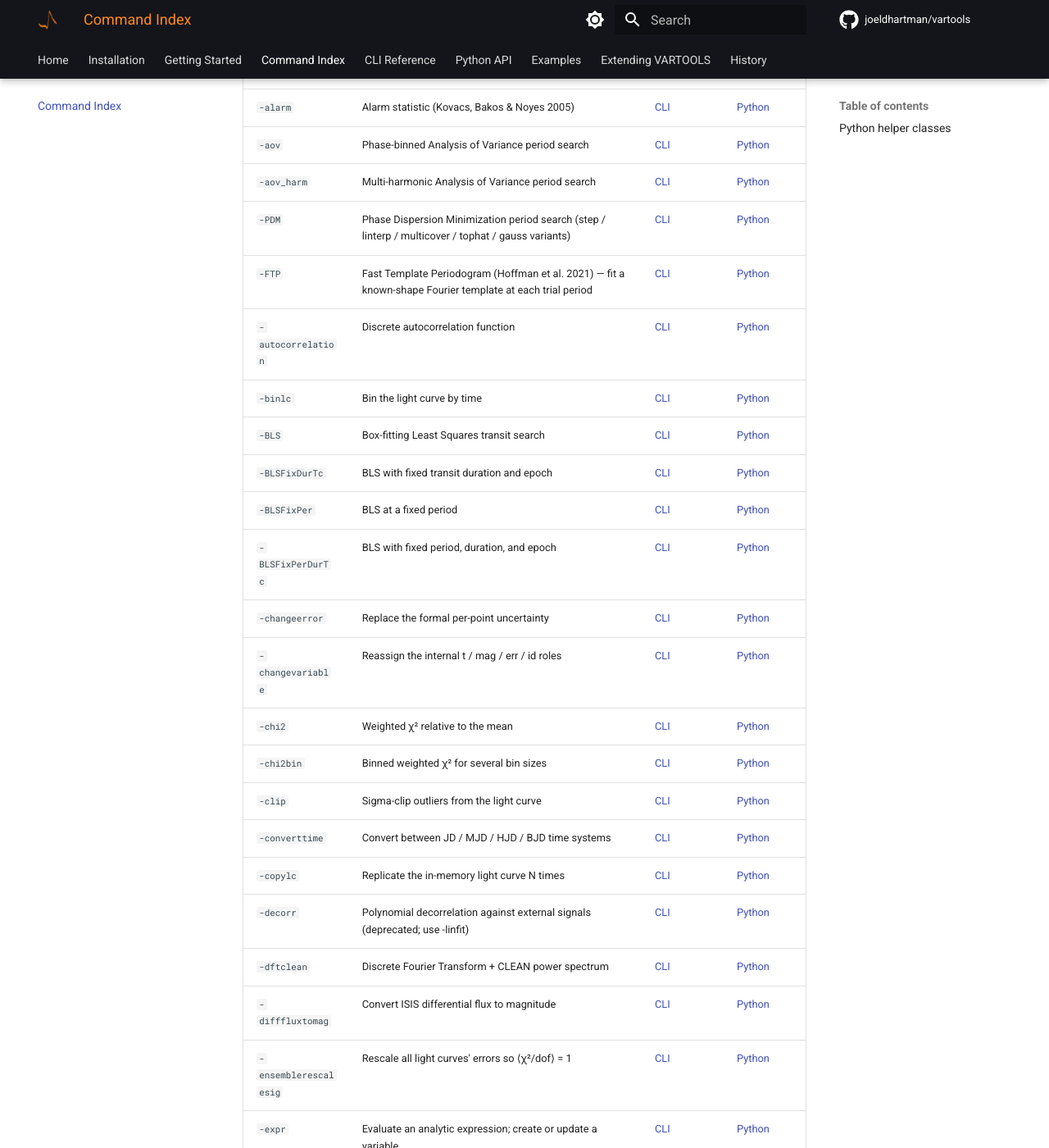
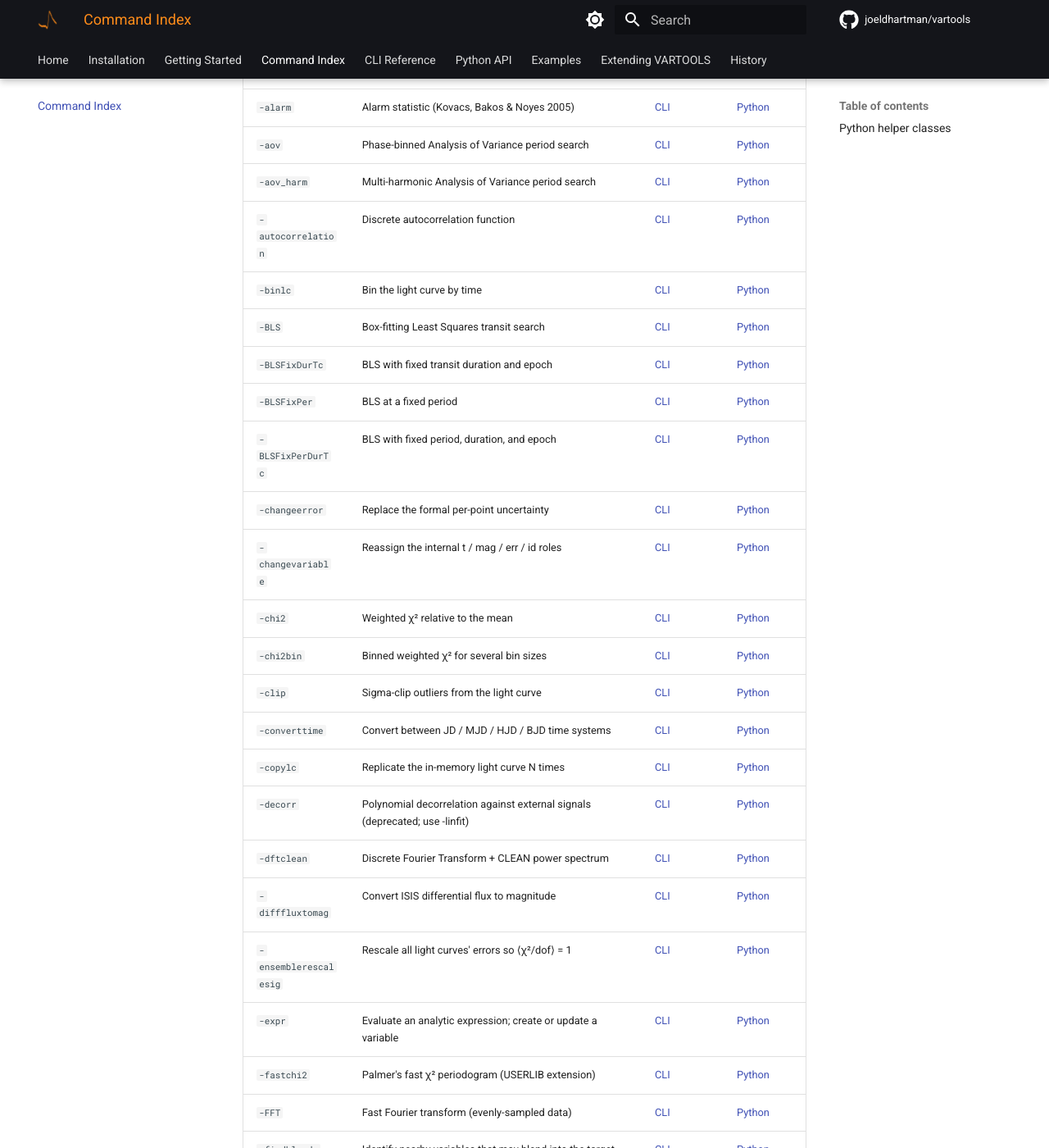
Before and after one commit to joeldhartman/vartools-site, an MkDocs documentation site: the page built from docs/commands.md, in a window 1280 px wide and 1400 px high, scrolled down 631 px. Shown: the whole window at 82% size. Built offline with MkDocs 1.6.1 and Material for MkDocs 9.7.7, drawn with Linux system fonts in a browser that asks for light colours; comment, search, counter and statistics services are not loaded; the version menu is left out; some of the changed text lies outside the part shown.

Commit message:
Docs: alphabetise -PDM and -FTP rows in commands.md

```diff
--- a/docs/commands.md
+++ b/docs/commands.md
@@ -20,8 +20,6 @@
 | `-alarm` | Alarm statistic (Kovacs, Bakos & Noyes 2005) | [CLI](cli/statistics.md#-alarm) | [Python](python/commands/statistics.md#alarm-alarm-statistic) |
 | `-aov` | Phase-binned Analysis of Variance period search | [CLI](cli/period-finding.md#-aov-phase-binned-analysis-of-variance) | [Python](python/commands/period-finding.md#aov-analysis-of-variance) |
 | `-aov_harm` | Multi-harmonic Analysis of Variance period search | [CLI](cli/period-finding.md#-aov_harm-multi-harmonic-analysis-of-variance) | [Python](python/commands/period-finding.md#aov_harm-multi-harmonic-aov) |
-| `-PDM` | Phase Dispersion Minimization period search (step / linterp / multicover / tophat / gauss variants) | [CLI](cli/period-finding.md#-pdm-phase-dispersion-minimization) | [Python](python/commands/period-finding.md#pdm-phase-dispersion-minimization) |
-| `-FTP` | Fast Template Periodogram (Hoffman et al. 2021) — fit a known-shape Fourier template at each trial period | [CLI](cli/period-finding.md#-ftp-fast-template-periodogram) | [Python](python/commands/period-finding.md#ftp-fast-template-periodogram) |
 | `-autocorrelation` | Discrete autocorrelation function | [CLI](cli/statistics.md#-autocorrelation) | [Python](python/commands/statistics.md#autocorrelation-autocorrelation-function) |
 | `-binlc` | Bin the light curve by time | [CLI](cli/manipulation.md#-binlc) | [Python](python/commands/manipulation.md#binlc-bin-in-time) |
 | `-BLS` | Box-fitting Least Squares transit search | [CLI](cli/period-finding.md#-bls-box-fitting-least-squares) | [Python](python/commands/period-finding.md#bls-box-least-squares-transit-search) |
```
Also changed, not shown: other parts of docs/commands.md (+2 -0 lines).
